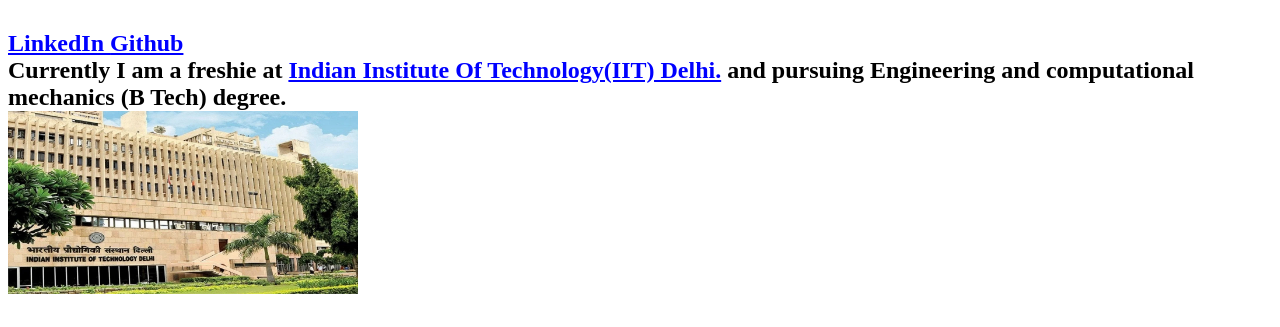
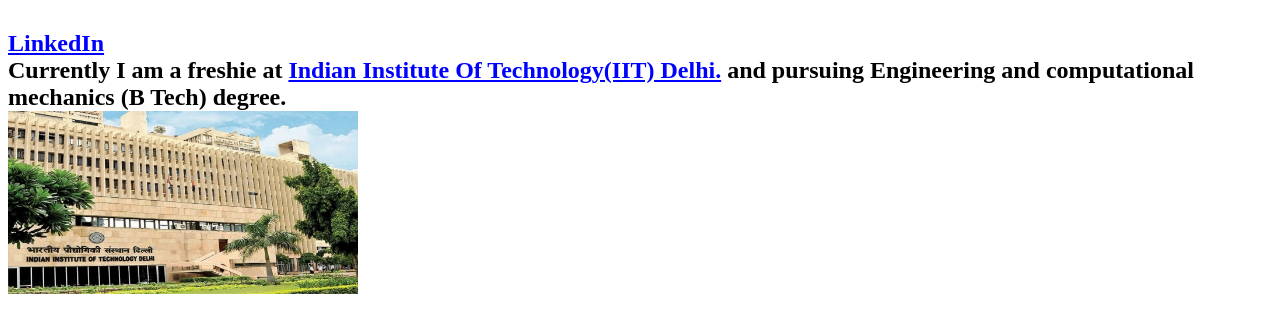
Before and after one commit to Adcode1/htmlcss, a plain HTML site: page index.html in a window 1280 px wide. Shown: the part 438-765 px from the top of the page. Drawn offline with Linux system fonts and the light colour scheme.

Commit message:
Update index.html

```diff
--- a/index.html
+++ b/index.html
@@ -21,7 +21,6 @@
    </div>
 <br>
 <a href="https://www.linkedin.com/in/aditya-sharma-96956b259" > LinkedIn </a>
-<a href="https://github.com/Adcode1">Github</a>
 <br>
     Currently I am a freshie at
     <a href="https://home.iitd.ac.in/" target="blank">Indian Institute Of Technology(IIT) Delhi.</a> and pursuing Engineering and computational mechanics (B Tech) degree.
```
